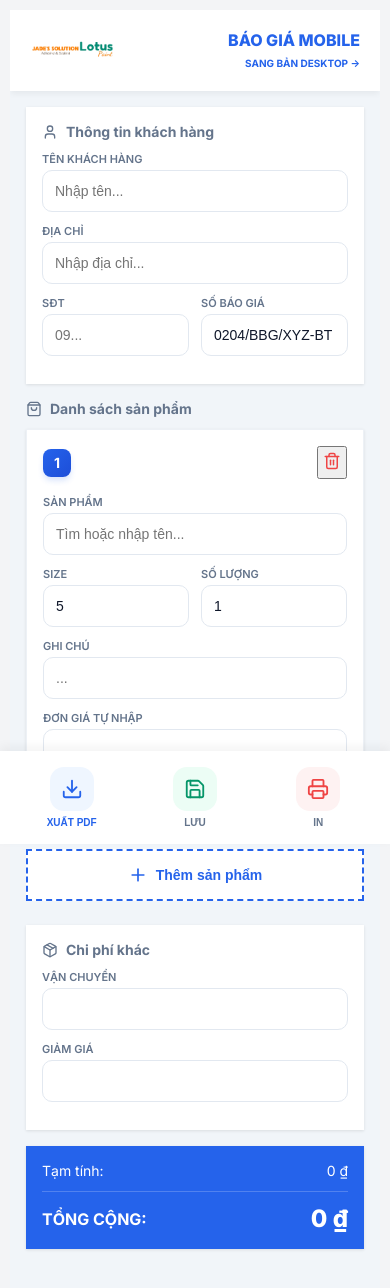
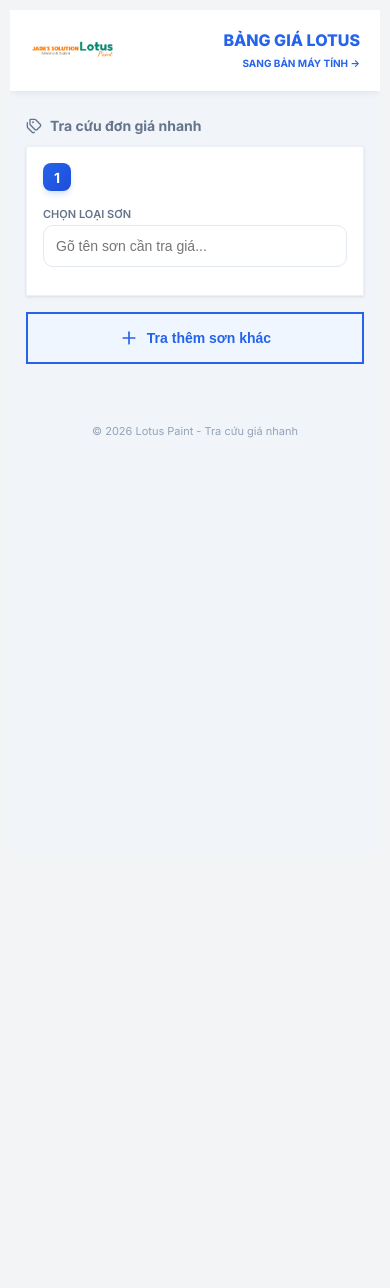
Before and after one commit to aicathanh/app-bao-gia-son, a React (Vite) app: page /mobile in a window 390 px wide. Shown: the top 1288 px of the page. After the commit the page ends 864 px from the top, so only its background shows below. Built offline with nearby package versions, Linux system fonts and the light colour scheme.

Commit message:
Change mobile to Quick Price Lookup mode

```diff
--- a/src/components/MobileApp.jsx
+++ b/src/components/MobileApp.jsx
@@ -1,7 +1,7 @@
 import React, { useState, useEffect, useRef } from 'react';
 import { Link } from 'react-router-dom';
 import { motion, AnimatePresence } from 'framer-motion';
-import { Plus, Trash2, Download, Printer, Save, Search, X, User, MapPin, Phone, FileText, ShoppingBag, Package, ChevronRight } from 'lucide-react';
+import { Plus, Trash2, Download, Printer, Save, Search, X, User, MapPin, Phone, FileText, ShoppingBag, Package, ChevronRight, Tags } from 'lucide-react';
 import { format } from 'date-fns';
 import productData from '../data/products.json';
 import { exportToPDF } from '../utils/pdfGenerator';
@@ -10,37 +10,12 @@ import confetti from 'canvas-confetti';
 import logoSrc from '../assets/logo.png';
 
 const MobileApp = () => {
-    const defaultItem = { productId: '', size: '5', quantity: 1, note: '', customName: '', customPrice: 0 };
+    const defaultItem = { productId: '', customName: '' };
     const products = productData.products;
 
-    const [customer, setCustomer] = useState({
-        name: '',
-        quoteId: '',
-        address: '',
-        phone: ''
-    });
-
-    const [shipping, setShipping] = useState({ value: 0, note: '', visible: true });
-    const [discount, setDiscount] = useState({ value: 0, note: '', visible: true });
     const [items, setItems] = useState([{ ...defaultItem, id: 1 }]);
     const [today, setToday] = useState(format(new Date(), 'dd/MM/yyyy'));
     const [searchQuery, setSearchQuery] = useState({});
-
-    const generateQuoteId = (name) => {
-        const getAbbreviation = (n) => {
-            if (!n) return 'XYZ';
-            const cleanName = n.normalize("NFD").replace(/[\u0300-\u036f]/g, "").replace(/đ/g, "d").replace(/Đ/g, "D");
-            return cleanName.trim().split(/\s+/).map(word => word[0]).join('').toUpperCase().replace(/[^A-Z0-9]/g, '');
-        };
-        const now = new Date();
-        return `${String(now.getDate()).padStart(2, '0')}${String(now.getMonth() + 1).padStart(2, '0')}/BBG/${getAbbreviation(name)}-BT`;
-    };
-
-    useEffect(() => {
-        if (!customer.quoteId) {
-            setCustomer(prev => ({ ...prev, quoteId: generateQuoteId(prev.name) }));
-        }
-    }, [customer.name]);
 
     const addItem = () => setItems([...items, { ...defaultItem, id: Date.now() }]);
     const removeItem = (id) => items.length > 1 && setItems(items.filter(item => item.id !== id));
@@ -51,36 +26,13 @@ const MobileApp = () => {
                 let updated = { ...item };
                 if (typeof fieldOrFields === 'object') updated = { ...updated, ...fieldOrFields };
                 else updated = { ...updated, [fieldOrFields]: value };
-
-                if ((fieldOrFields === 'productId' || fieldOrFields.productId) && updated.productId) {
-                    const product = products.find(p => p.id === parseInt(updated.productId));
-                    if (product) {
-                        const sizes = Object.keys(product.p_prices);
-                        if (sizes.length > 0 && !sizes.includes(updated.size)) updated.size = sizes[0];
-                    }
-                }
                 return updated;
             }
             return item;
         }));
     };
 
-    const getPrice = (item) => {
-        if (item.productId) {
-            const product = products.find(p => p.id === parseInt(item.productId));
-            return product ? product.p_prices[item.size] || 0 : 0;
-        }
-        return item.customPrice || 0;
-    };
-
-    const subtotal = items.reduce((sum, item) => sum + (getPrice(item) * item.quantity), 0);
-    const grandTotal = subtotal + (shipping.visible ? shipping.value : 0) - (discount.visible ? discount.value : 0);
     const formatCurrency = (num) => new Intl.NumberFormat('vi-VN', { style: 'currency', currency: 'VND' }).format(num);
-
-    const handleDownload = async () => {
-        await exportToPDF('mobile-container', `BaoGia_Mobile_${customer.name || 'KhachHang'}.pdf`);
-        confetti();
-    };
 
     const handleSearch = (itemId, query) => {
         setSearchQuery({ ...searchQuery, [itemId]: query });
@@ -101,8 +53,8 @@ const MobileApp = () => {
             <header className="mobile-header">
                 <img src={logoSrc} className="mobile-logo" alt="Lotus Paint" />
                 <div className="mobile-title-container">
-                    <div className="mobile-title">Báo Giá Mobile</div>
-                    <Link to="/" style={{ fontSize: '10px', color: '#2563eb', textDecoration: 'none', fontWeight: 'bold' }}>SANG BẢN DESKTOP →</Link>
+                    <div className="mobile-title">BẢNG GIÁ LOTUS</div>
+                    <Link to="/" style={{ fontSize: '10px', color: '#2563eb', textDecoration: 'none', fontWeight: 'bold' }}>SANG BẢN MÁY TÍNH →</Link>
                 </div>
             </header>
 
@@ -113,37 +65,12 @@ const MobileApp = () => {
                 animate={{ opacity: 1, y: 0 }}
                 transition={{ duration: 0.5 }}
             >
-                {/* Customer Info Card */}
-                <motion.div
-                    className="m-card"
-                    whileHover={{ scale: 1.01 }}
-                >
-                    <div className="m-section-title"><User size={16} /> Thông tin khách hàng</div>
-                    <div className="m-input-group">
-                        <label>TÊN KHÁCH HÀNG</label>
-                        <input className="m-input" type="text" value={customer.name} onChange={(e) => setCustomer({...customer, name: e.target.value})} placeholder="Nhập tên..." />
-                    </div>
-                    <div className="m-input-group">
-                        <label>ĐỊA CHỈ</label>
-                        <input className="m-input" type="text" value={customer.address} onChange={(e) => setCustomer({...customer, address: e.target.value})} placeholder="Nhập địa chỉ..." />
-                    </div>
-                    <div className="m-item-row">
-                        <div className="m-input-group">
-                            <label>SĐT</label>
-                            <input className="m-input" type="text" value={customer.phone} onChange={(e) => setCustomer({...customer, phone: e.target.value})} placeholder="09..." />
-                        </div>
-                        <div className="m-input-group">
-                            <label>SỐ BÁO GIÁ</label>
-                            <input className="m-input" type="text" value={customer.quoteId} onChange={(e) => setCustomer({...customer, quoteId: e.target.value})} />
-                        </div>
-                    </div>
-                </motion.div>
+                <div className="m-section-title" style={{ marginTop: '10px' }}>
+                    <Tags size={16} /> Tra cứu đơn giá nhanh
+                </div>
 
-                {/* Items List */}
-                <div className="m-section-title"><ShoppingBag size={16} /> Danh sách sản phẩm</div>
                 <AnimatePresence>
                     {items.map((item, index) => {
-                    const price = getPrice(item);
                     const selectedProduct = products.find(p => p.id === parseInt(item.productId));
                     const productName = selectedProduct ? selectedProduct.name : item.customName;
                     const query = searchQuery[item.id] || '';
@@ -160,15 +87,17 @@ const MobileApp = () => {
                         >
                             <div className="m-item-header">
                                 <span className="m-item-index">{index + 1}</span>
-                                <button className="m-item-delete" onClick={() => removeItem(item.id)}><Trash2 size={18} /></button>
+                                {items.length > 1 && (
+                                    <button className="m-item-delete" onClick={() => removeItem(item.id)}><Trash2 size={18} /></button>
+                                )}
                             </div>
 
                             <div className="m-input-group" style={{ position: 'relative' }}>
-                                <label>SẢN PHẨM</label>
+                                <label>CHỌN LOẠI SƠN</label>
                                 <input
                                     className="m-input"
                                     type="text"
-                                    placeholder="Tìm hoặc nhập tên..."
+                                    placeholder="Gõ tên sơn cần tra giá..."
                                     value={query || productName}
                                     onChange={(e) => {
                                         const val = e.target.value;
@@ -188,100 +117,35 @@ const MobileApp = () => {
                                 )}
                             </div>
 
-                            <div className="m-item-row">
-                                <div className="m-input-group">
-                                    <label>SIZE</label>
-                                    {item.productId ? (
-                                        <select className="m-input" value={item.size} onChange={(e) => updateItem(item.id, 'size', e.target.value)}>
-                                            {Object.keys(selectedProduct.p_prices).map(s => <option key={s} value={s}>{s}</option>)}
-                                        </select>
-                                    ) : (
-                                        <input className="m-input" type="text" value={item.size} onChange={(e) => updateItem(item.id, 'size', e.target.value)} />
-                                    )}
-                                </div>
-                                <div className="m-input-group">
-                                    <label>SỐ LƯỢNG</label>
-                                    <input className="m-input" type="number" value={item.quantity} onChange={(e) => updateItem(item.id, 'quantity', parseInt(e.target.value) || 0)} />
-                                </div>
-                            </div>
-
-                            <div className="m-input-group">
-                                <label>GHI CHÚ</label>
-                                <input className="m-input" type="text" value={item.note} onChange={(e) => updateItem(item.id, 'note', e.target.value)} placeholder="..." />
-                            </div>
-
-                            {!item.productId && (
-                                <div className="m-input-group">
-                                    <label>ĐƠN GIÁ TỰ NHẬP</label>
-                                    <input className="m-input" type="number" value={item.customPrice || ''} onChange={(e) => updateItem(item.id, 'customPrice', parseInt(e.target.value) || 0)} />
+                            {selectedProduct && (
+                                <div className="m-price-grid" style={{ marginTop: '15px', display: 'grid', gridTemplateColumns: 'repeat(3, 1fr)', gap: '10px' }}>
+                                    {Object.entries(selectedProduct.p_prices).map(([size, price]) => (
+                                        <div key={size} style={{
+                                            background: '#f8fafc',
+                                            padding: '10px 5px',
+                                            borderRadius: '10px',
+                                            textAlign: 'center',
+                                            border: '1px solid #e2e8f0'
+                                        }}>
+                                            <div style={{ fontSize: '10px', color: '#64748b', fontWeight: 'bold', marginBottom: '4px' }}>SIZE: {size}Kg</div>
+                                            <div style={{ fontSize: '13px', fontWeight: '900', color: '#2563eb' }}>{formatCurrency(price).replace('₫', '')}</div>
+                                        </div>
+                                    ))}
                                 </div>
                             )}
-
-                            <div className="m-item-total">
-                                <span className="m-item-total-label">Thành tiền:</span>
-                                <span className="m-item-total-value">{formatCurrency(price * item.quantity)}</span>
-                            </div>
                         </motion.div>
                     );
                 })}
                 </AnimatePresence>
 
-                <button className="m-btn-add" onClick={addItem}>
-                    <Plus size={20} /> Thêm sản phẩm
+                <button className="m-btn-add" onClick={addItem} style={{ borderStyle: 'solid', background: '#eff6ff' }}>
+                    <Plus size={20} /> Tra thêm sơn khác
                 </button>
-
-                {/* Additional Costs */}
-                <div className="m-card">
-                    <div className="m-section-title"><Package size={16} /> Chi phí khác</div>
-                    <div className="m-input-group">
-                        <label>VẬN CHUYỂN</label>
-                        <input className="m-input" type="number" value={shipping.value || ''} onChange={(e) => setShipping({...shipping, value: parseInt(e.target.value) || 0})} />
-                    </div>
-                    <div className="m-input-group">
-                        <label>GIẢM GIÁ</label>
-                        <input className="m-input" type="number" value={discount.value || ''} onChange={(e) => setDiscount({...discount, value: parseInt(e.target.value) || 0})} />
-                    </div>
-                </div>
-
-                {/* Summary */}
-                <div className="m-card m-summary">
-                    <div className="m-summary-row">
-                        <span>Tạm tính:</span>
-                        <span>{formatCurrency(subtotal)}</span>
-                    </div>
-                    {shipping.value > 0 && (
-                        <div className="m-summary-row">
-                            <span>Vận chuyển:</span>
-                            <span>+{formatCurrency(shipping.value)}</span>
-                        </div>
-                    )}
-                    {discount.value > 0 && (
-                        <div className="m-summary-row">
-                            <span>Giảm giá:</span>
-                            <span>-{formatCurrency(discount.value)}</span>
-                        </div>
-                    )}
-                    <div className="m-summary-total">
-                        <span className="m-summary-total-label">TỔNG CỘNG:</span>
-                        <span className="m-summary-total-value">{formatCurrency(grandTotal)}</span>
-                    </div>
-                </div>
             </motion.div>
 
-            {/* Bottom Actions */}
-            <div className="m-actions">
-                <button className="m-action-btn primary" onClick={handleDownload}>
-                    <div className="icon-bg"><Download size={22} /></div>
-                    XUẤT PDF
-                </button>
-                <button className="m-action-btn success" onClick={() => confetti()}>
-                    <div className="icon-bg"><Save size={22} /></div>
-                    LƯU
-                </button>
-                <button className="m-action-btn danger" onClick={() => window.print()}>
-                    <div className="icon-bg"><Printer size={22} /></div>
-                    IN
-                </button>
+            {/* Simple Footer for Mobile */}
+            <div style={{ textAlign: 'center', padding: '20px', color: '#94a3b8', fontSize: '11px' }}>
+                © {new Date().getFullYear()} Lotus Paint - Tra cứu giá nhanh
             </div>
         </div>
     );
```
